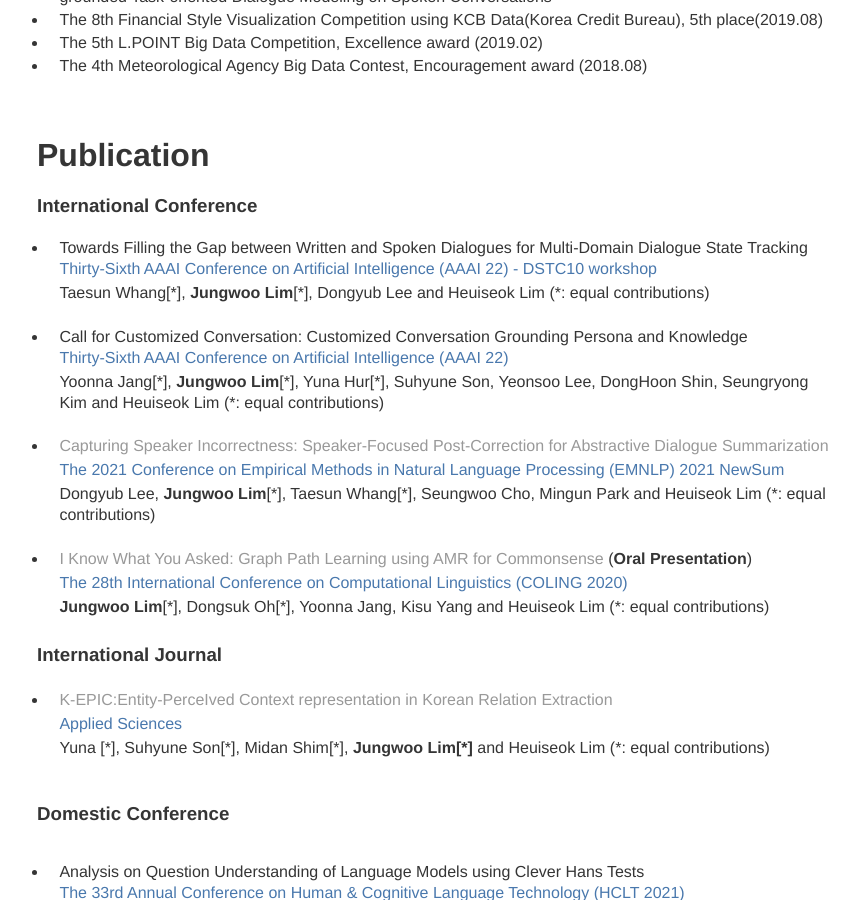
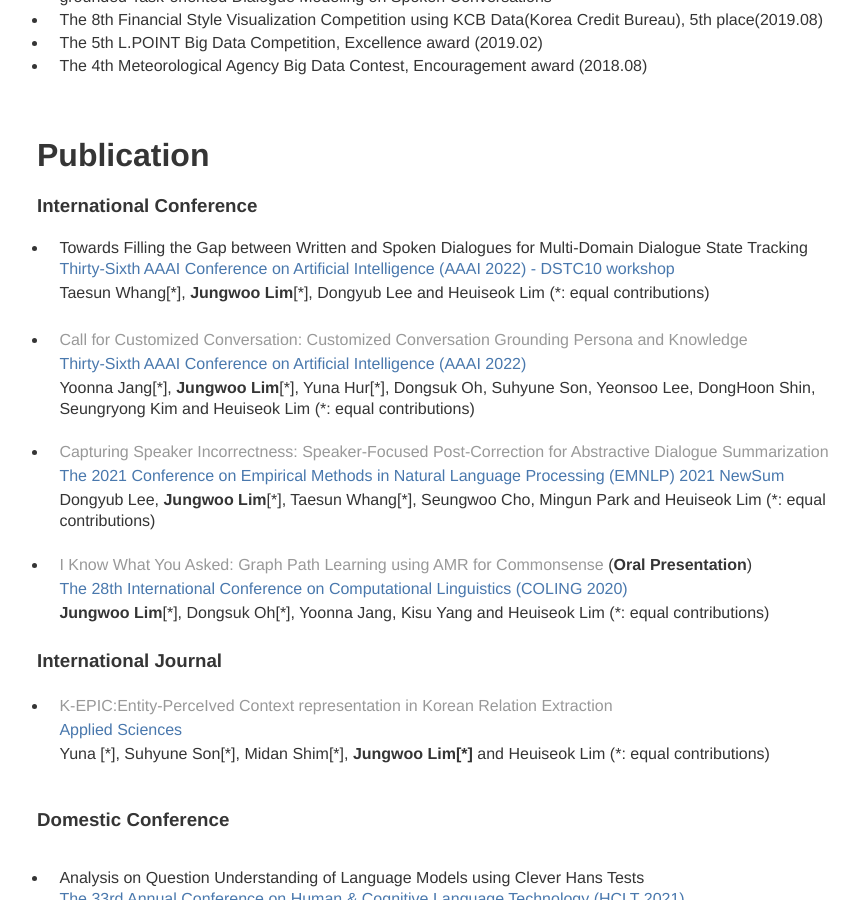
Before and after one commit to dlawjddn803/dlawjddn803.github.io, a Jekyll site: the page built from index.md, in a window 1280 px wide and 900 px high, scrolled down 1087 px. Shown: the whole window, without its empty margins (203-1062 px from the left). Built offline with Jekyll 4.4.1, drawn with Linux system fonts in a browser that asks for light colours; our own code applies the rules of GitHub Pages for plain Markdown files.

```diff
--- a/index.md
+++ b/index.md
@@ -43,12 +43,12 @@ Contact: dlawjddn803@gmail.com / wjddn803@korea.ac.kr
 
 ### International Conference
 * Towards Filling the Gap between Written and Spoken Dialogues for Multi-Domain Dialogue State Tracking <br/>
-<span style="color:rgb(73, 120, 173)"> Thirty-Sixth AAAI Conference on Artificial Intelligence (AAAI 22) - DSTC10 workshop </span> <br/>
+<span style="color:rgb(73, 120, 173)"> Thirty-Sixth AAAI Conference on Artificial Intelligence (AAAI 2022) - DSTC10 workshop </span> <br/>
 Taesun Whang[\*], **Jungwoo Lim**[\*], Dongyub Lee and Heuiseok Lim (*: equal contributions)
 <br/>
-* Call for Customized Conversation: Customized Conversation Grounding Persona and Knowledge <br/>
-<span style="color:rgb(73, 120, 173)"> Thirty-Sixth AAAI Conference on Artificial Intelligence (AAAI 22) </span> <br/>
-Yoonna Jang[\*], **Jungwoo Lim**[\*], Yuna Hur[\*], Suhyune Son, Yeonsoo Lee, DongHoon Shin, Seungryong Kim and Heuiseok Lim (*: equal contributions)
+* [Call for Customized Conversation: Customized Conversation Grounding Persona and Knowledge](https://arxiv.org/pdf/2112.08619.pdf) <br/>
+<span style="color:rgb(73, 120, 173)"> Thirty-Sixth AAAI Conference on Artificial Intelligence (AAAI 2022) </span> <br/>
+Yoonna Jang[\*], **Jungwoo Lim**[\*], Yuna Hur[\*], Dongsuk Oh, Suhyune Son, Yeonsoo Lee, DongHoon Shin, Seungryong Kim and Heuiseok Lim (*: equal contributions)
 <br/>
 * [Capturing Speaker Incorrectness: Speaker-Focused Post-Correction for Abstractive Dialogue Summarization](https://aclanthology.org/2021.newsum-1.8.pdf) <br/>
 <span style="color:rgb(73, 120, 173)"> The 2021 Conference on Empirical Methods in Natural Language Processing (EMNLP) 2021 NewSum </span> <br/>
@@ -59,7 +59,7 @@ Dongyub Lee, **Jungwoo Lim**[\*], Taesun Whang[\*], Seungwoo Cho, Mingun Park an
 **Jungwoo Lim**[\*], Dongsuk Oh[\*], Yoonna Jang, Kisu Yang and Heuiseok Lim (*: equal contributions)
 
 ### International Journal
-* [K-EPIC:Entity-PerceIved Context representation in Korean Relation Extraction]() <br/>
+* [K-EPIC:Entity-PerceIved Context representation in Korean Relation Extraction](https://www.mdpi.com/2076-3417/11/23/11472) <br/>
 <span style="color:rgb(73, 120, 173)"> Applied Sciences </span> <br/>
 Yuna [\*], Suhyune Son[\*], Midan Shim[\*], **Jungwoo Lim[\*]** and Heuiseok Lim (*: equal contributions)
 <br/>
```
